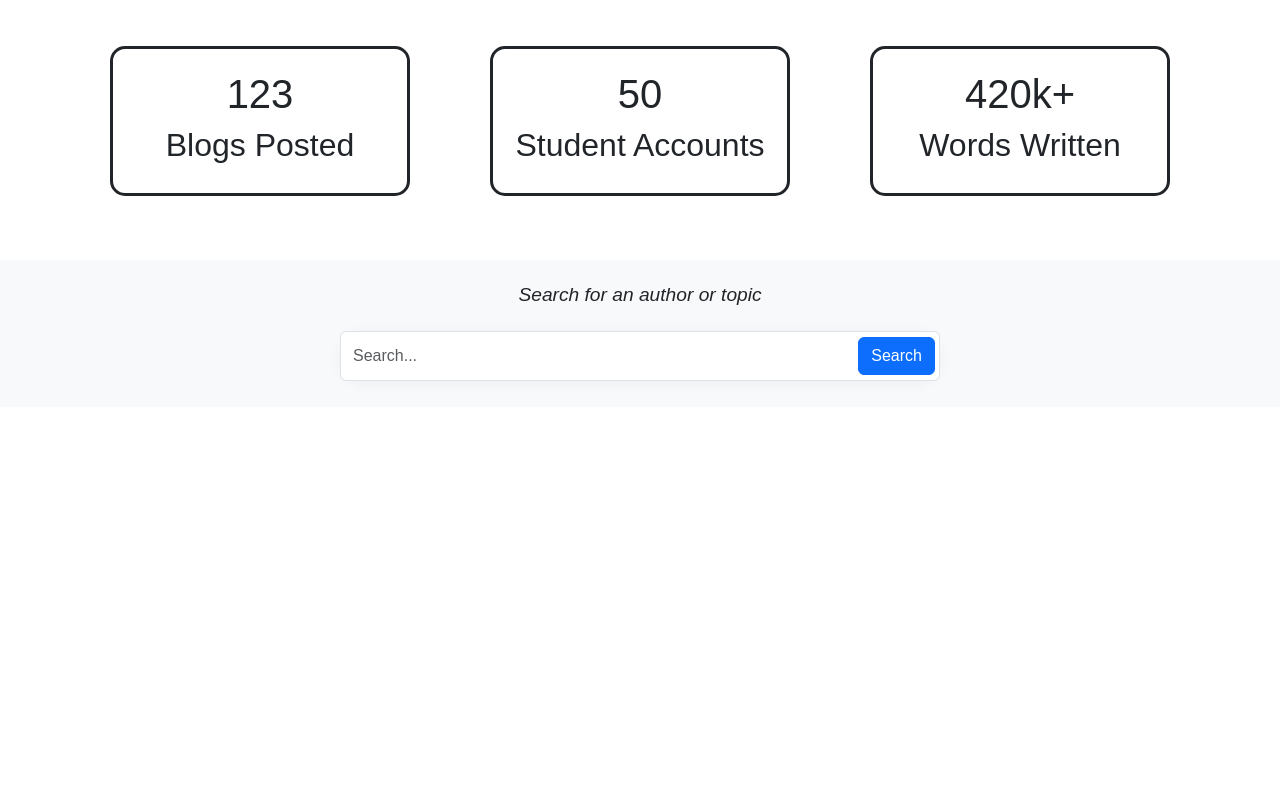
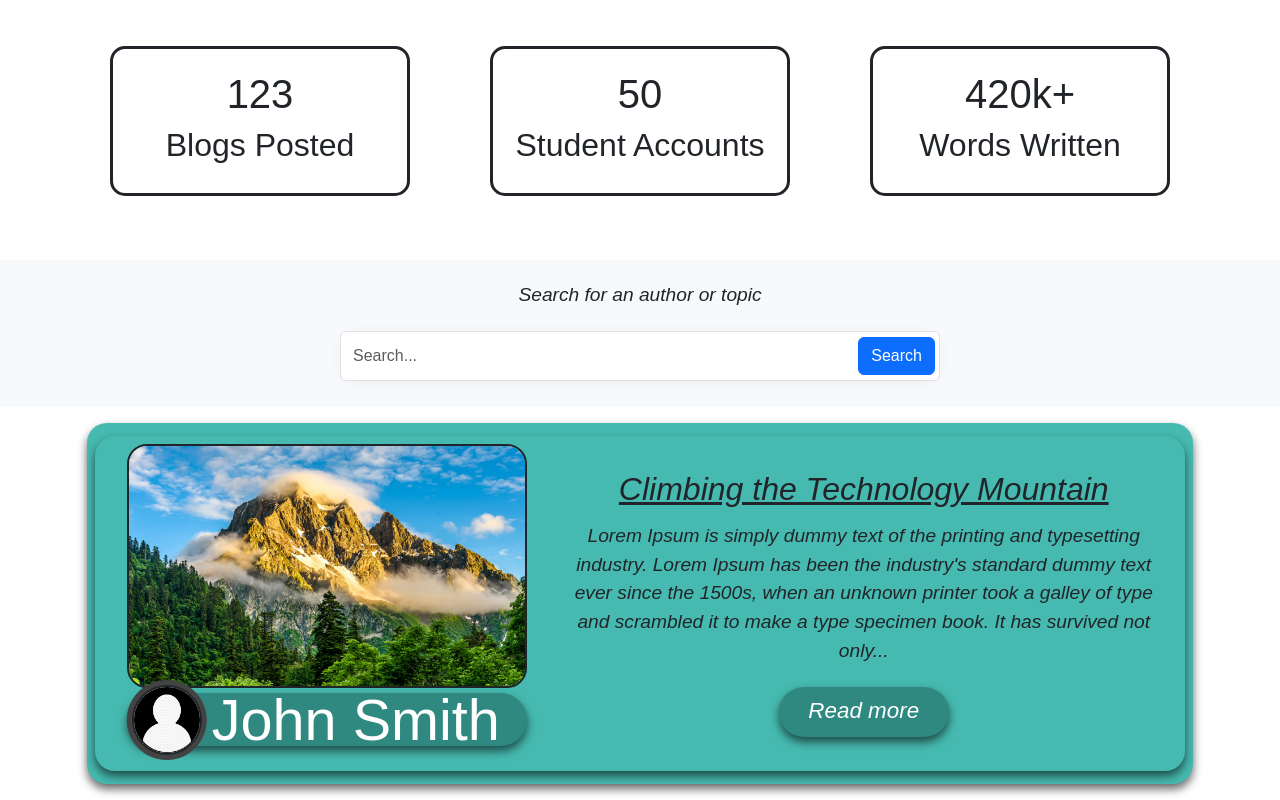
Before and after one commit to jacobbria/webdevelopment_blog_frontend, a Vue app: page / in a window 1280 px wide. Shown: the part 495-1295 px from the top of the page. Before the commit the page ends 902 px from the top, so only its background shows below. Built offline with nearby package versions, Linux system fonts and the light colour scheme.

Commit message:
Example blog card added. Mising tags. Not dynamic or reflective of any pulled API at this time.

```diff
--- a/src/App.vue
+++ b/src/App.vue
@@ -3,6 +3,7 @@ import Navbar from './components/Navbar.vue'
 import LandingPage from './components/LandingPage.vue'
 import SearchBar from './components/SearchBar.vue'
 import BlogsPostedCard from './components/BlogsPostedCard.vue'
+import BlogCard from './components/BlogCard.vue'
 </script>
 
 <template>
@@ -10,6 +11,7 @@ import BlogsPostedCard from './components/BlogsPostedCard.vue'
 <LandingPage />
 <BlogsPostedCard />
 <SearchBar />
+<BlogCard />
 </template>
 
 <style>
--- /dev/null
+++ b/src/components/BlogCard.vue
@@ -0,0 +1,140 @@
+<template>
+    <div class="container my-3">
+        <div class="row d-flex justify-content-center align-items-center">
+            <div class="row">
+                <div class="top_wrapper col-12 col-lg-5">
+                   <img src="../assets/img/blog_image.jpg" >
+                   <div class="user_Icon">
+                        <i class="fa-solid fa-circle"></i>
+                        <img src="../assets/img/userIcon.png" class="user-image">
+                        <h1> John Smith</h1>
+                    </div>
+                </div>
+                <div class="col-12 col-lg-7 d-flex flex-column
+                    justify-content-center align-items-center">
+                    <h2>Climbing the Technology Mountain</h2>
+
+                    <p> Lorem Ipsum is simply dummy text of the printing and
+                        typesetting industry. Lorem Ipsum has been the industry's
+                        standard dummy text ever since the 1500s, when an unknown
+                        printer took a galley of type and scrambled it to make a type
+                        specimen book. It has survived not only...</p>
+
+                    <div class="see_more ">
+                        <p>Read more</p>
+                    </div>
+                </div>
+            </div>
+        </div>
+    </div>
+</template>
+
+<script>
+
+</script>
+
+<style scoped>
+.container {
+
+}
+.row {
+    background-color: rgb(70, 186, 176);
+    padding: 8px;
+    border-radius: 20px;
+    margin: 5px;
+    box-shadow: 0 5px 10px rgba(0,0,0,0.6);
+
+}
+
+.top_wrapper {
+
+    display: flex;
+    flex-direction: column;
+    align-items: center;
+
+}
+
+img {
+    border: solid;
+    border-width: 2px;
+    width: 400px;
+    border-radius: 20px;
+}
+
+/* User Icon under Picture */
+.user_Icon {
+    background-color: rgb(47, 137, 129);
+    margin-top: 5px;
+    margin-bottom: 17px;
+    width: 400px;
+    height: 53px;
+    border-radius: 30px;
+    display: flex;
+    align-items: center;
+    justify-content: flex-start;
+    padding-left: 0px;
+    position: relative;
+    transition: all 0.3s ease;
+    box-shadow: 0 5px 10px rgba(0,0,0,0.6);
+    cursor: pointer;
+}
+.user_Icon:hover {
+    transform: translateY(-6px);
+}
+.user_Icon:active {
+    opacity: .7;
+}
+.fa-solid {
+    font-size: 80px;
+    color: rgb(67, 67, 67);
+    position: absolute;
+}
+
+.user-image {
+    width: 70px;
+    height: 70px;
+    border-radius: 50%;
+    position: absolute;
+    left: 5px;
+    top: 50%;
+    transform: translateY(-50%);
+    object-fit: cover;
+}
+/* Read More btn */
+.see_more {
+    border-radius: 45px;
+    background-color: rgb(47, 137, 129);
+    width: 170px;
+    height: 50px;
+    display: flex;
+    justify-content: center;
+    align-items: center;
+    box-shadow: 0 5px 10px rgba(0,0,0,0.6);
+    transition: all 0.3s ease;
+    cursor: pointer;
+}
+.see_more:hover {
+    transform: translateY(-6px)
+}
+.see_more:active {
+    opacity: .7;
+}
+.see_more p {
+    margin-top: 14px;
+    font-size: 1.4rem;
+    font-weight: 500;
+    color: white;
+}
+h1 {
+    margin-top: 9px;
+    margin-left: 85px;
+    font-size: 3.6rem;
+    font-weight: 500;
+    color: white;
+}
+h2 {
+    font-style: italic;
+    text-decoration: underline;
+}
+
+</style>
--- a/src/components/BlogsPostedCard.vue
+++ b/src/components/BlogsPostedCard.vue
@@ -1,6 +1,6 @@
 <template>
     <div class="container my-5">
-      <div class="row">
+      <div class="row ">
         <div class="col-12 col-md-6 col-lg-4 p-3 d-flex justify-content-center align-items-center">
           <div class="total ">
             <h1>123 </h1>
--- a/src/components/LandingPage.vue
+++ b/src/components/LandingPage.vue
@@ -9,7 +9,7 @@
           </div>
         </div>
         <div class="middle-text ">
-            <h3>Developed, designed, and ran by students</h3>
+            <h3>Student developed, designed, and produced</h3>
           </div>
       </div>
       <!-- Animation HTML -->
--- a/src/components/SearchBar.vue
+++ b/src/components/SearchBar.vue
@@ -57,7 +57,7 @@ p {
         }
 
         .search-input:focus {
-            border-color: #0d6efd;
+            border-color: rgb(70, 186, 176);
             box-shadow: none;
         }
 
@@ -72,7 +72,7 @@ p {
         }
 
         .search-button:hover {
-            background-color: #0b5ed7;
+            background-color: rgb(70, 186, 176);
             transform: translateY(-50%) scale(1.05);
         }
 </style>
```
Also changed, not shown: src/assets/img/blog_image.jpg (added), src/assets/img/userIcon.png (added).
